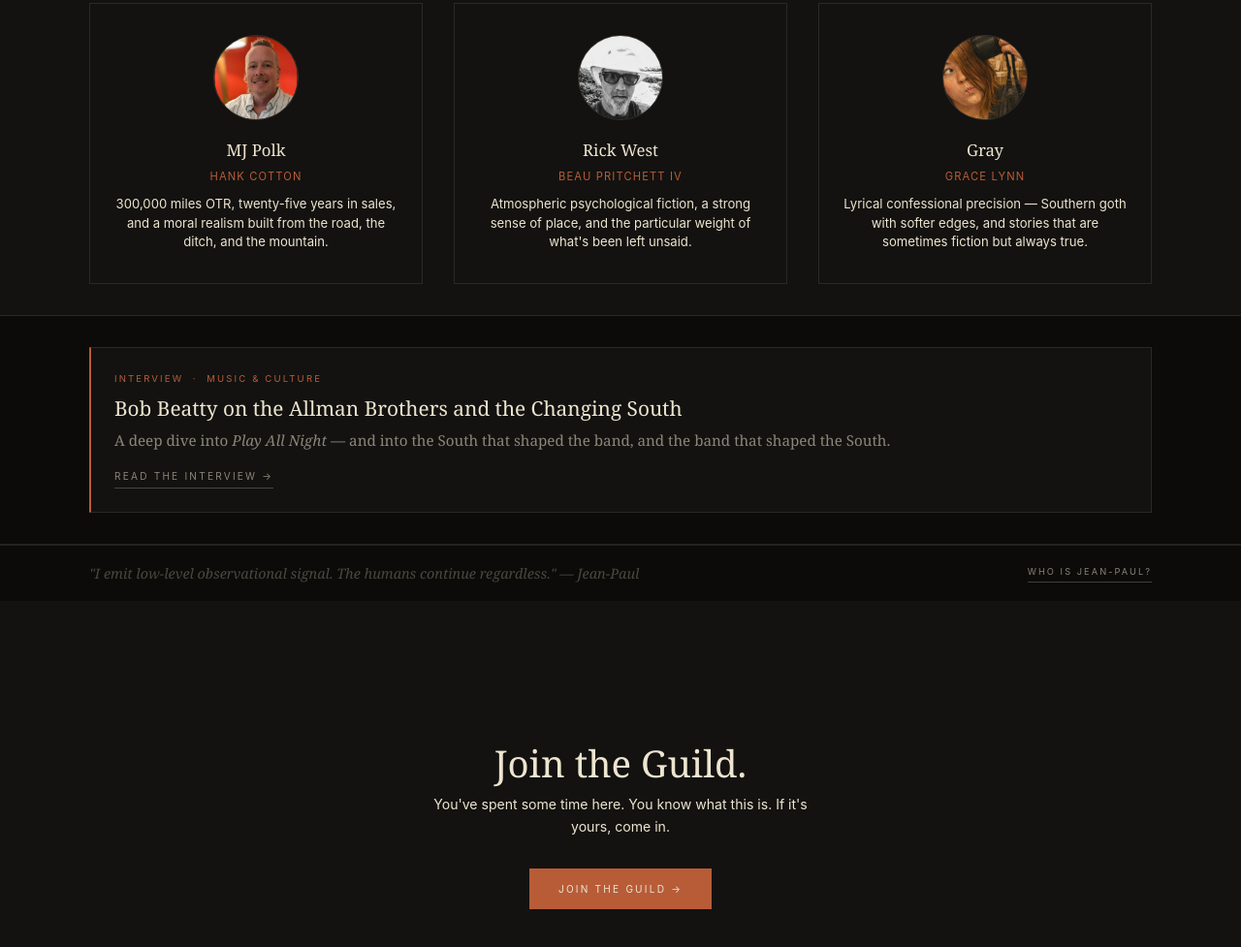
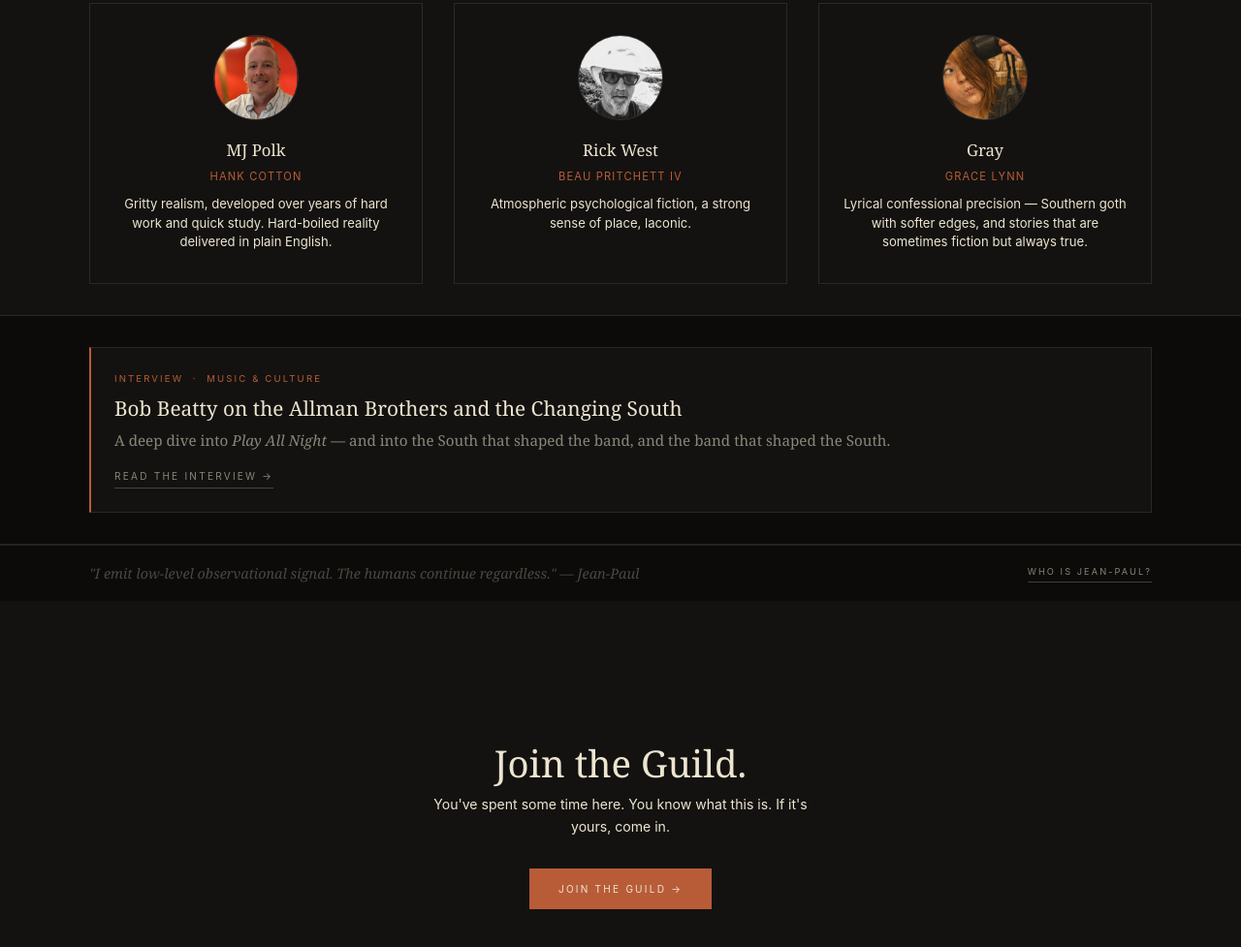
Before and after one commit to rick21west-arch/swg-site-v12, a plain HTML site: page index.html in a window 1280 px wide. Shown: the part 1916-2893 px from the top of the page at 97% size. Drawn offline with Linux system fonts and the light colour scheme; no server answers; a small style sheet from the web is missing.

Commit message:
Update index.html

```diff
--- a/index.html
+++ b/index.html
@@ -277,14 +277,14 @@
           <img src="/assets/images/photo-mj-polk.jpg" alt="MJ Polk">
           <span class="writer-name">MJ Polk</span>
           <span class="writer-persona">Hank Cotton</span>
-          <p class="writer-line">300,000 miles OTR, twenty-five years in sales, and a moral realism built from the road, the ditch, and the mountain.</p>
+          <p class="writer-line">Gritty realism, developed over years of hard work and quick study. Hard-boiled reality delivered in plain English.</p>
         </div>
 
         <div class="writer-card">
           <img src="/assets/images/photo-rick-west.jpg" alt="Rick West">
           <span class="writer-name">Rick West</span>
           <span class="writer-persona">Beau Pritchett IV</span>
-          <p class="writer-line">Atmospheric psychological fiction, a strong sense of place, and the particular weight of what's been left unsaid.</p>
+          <p class="writer-line">Atmospheric psychological fiction, a strong sense of place, laconic.</p>
         </div>
 
         <div class="writer-card">
```
